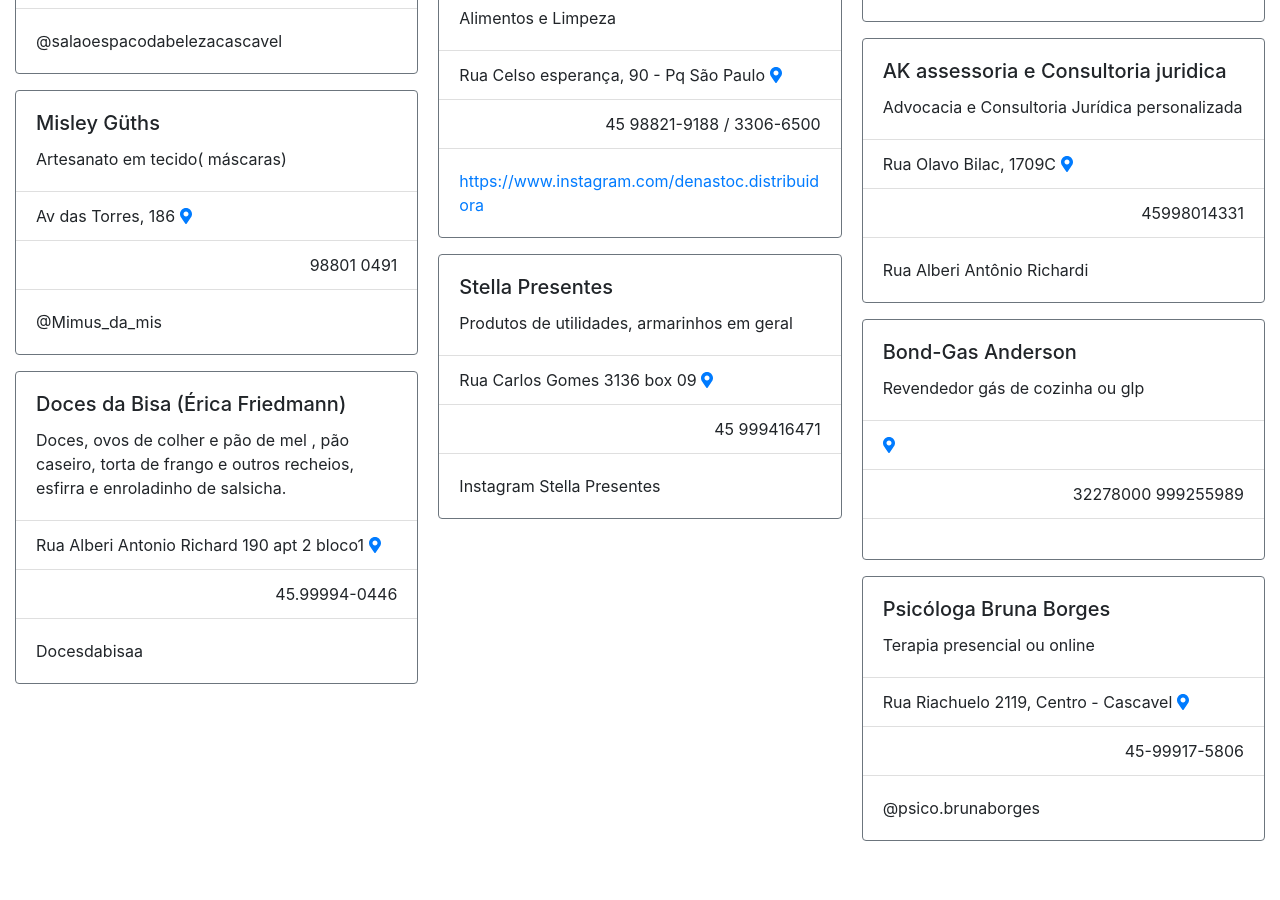
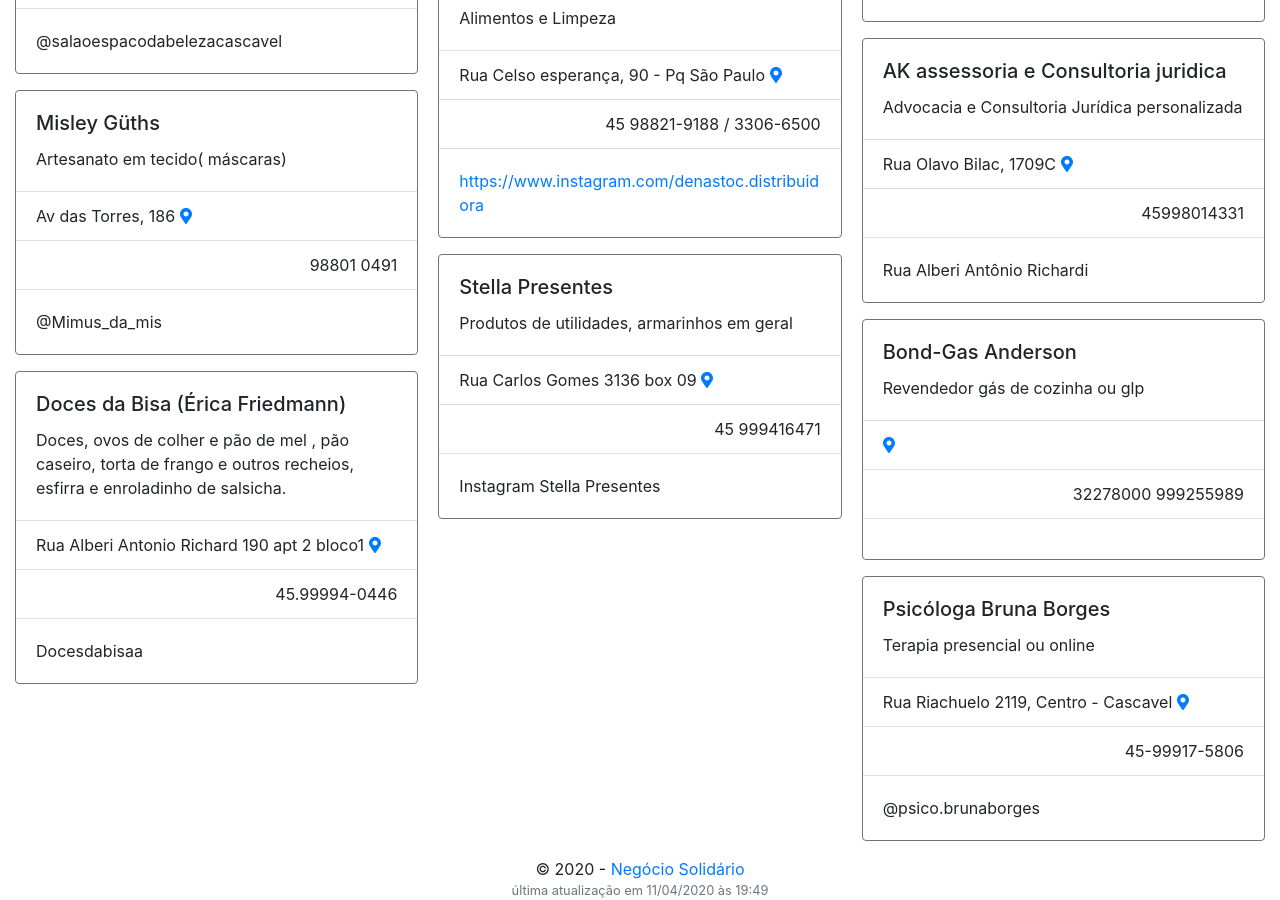
Before and after one commit to tetri/nib_negocio-solidario, a Jekyll site: the page built from index.html, in a window 1280 px wide and 900 px high, scrolled down 8120 px. Built offline with Jekyll 4.4.1, drawn with Linux system fonts in a browser that asks for light colours; nearby versions of some CDN libraries; before the commit the page ends 8977 px from its top, so only the background shows below that.

Commit message:
inclusão da data de atualização no rodapé

```diff
--- /dev/null
+++ b/_includes/footer.html
@@ -0,0 +1,4 @@
+<footer class="page-footer">
+    <div class="text-center">© 2020 - <a href="#">{{site.title}}</a></div>
+    <div class="text-center text-muted small">última atualização em {{site.time | date: "%d/%m/%Y às %H:%M" }}</div>
+</footer>
--- a/_layouts/default.html
+++ b/_layouts/default.html
@@ -10,6 +10,8 @@
 
 <body>
   {{ content }}
+
+  {% include footer.html %}
 </body>
 
 <script defer src="https://use.fontawesome.com/releases/v5.0.8/js/all.js"
```
